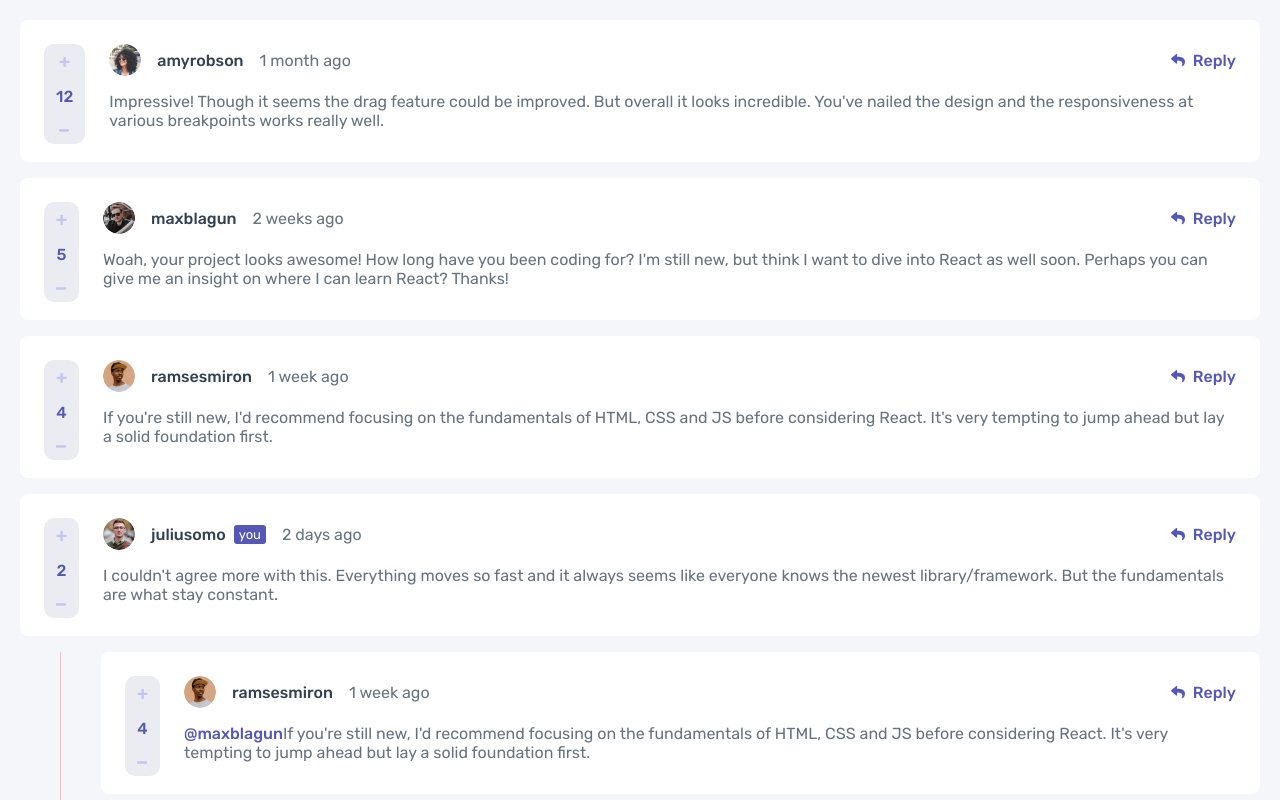
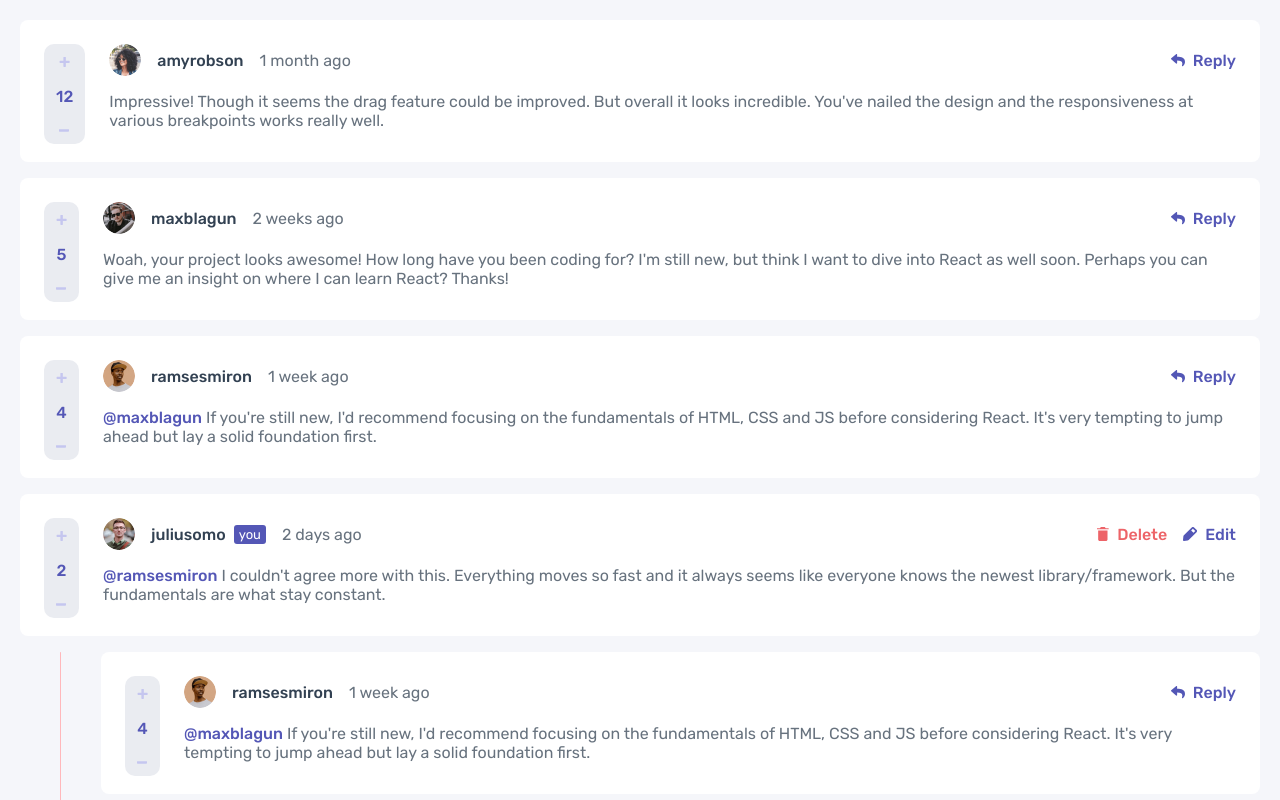
Before and after one commit to svyatoslavkk/interactive-comments-section-main, a React (Create React App) app: page / in a window 1280 px wide. Shown: the top 800 px of the page. Built offline with nearby package versions, Linux system fonts and the light colour scheme.

Commit message:
all functions moved

```diff
--- a/src/App.tsx
+++ b/src/App.tsx
@@ -81,13 +81,48 @@ function App() {
                         )}
                       <p className='date'>{item.date}</p>
                     </div>
-                    <div className='reply-desktop' onClick={() => toggleReplyMode(index)}>
+                    {item.username === 'juliusomo' ? (
+                          <div className='message-options-desktop'>
+                            <div className='delete'>
+                              <img src="icon-delete.svg" className='icon-delete' alt="Icon Delete" />
+                              <h4>Delete</h4>
+                            </div>
+                            {isEditing && editIndex === index ? (
+                              <button type="button" className='send-button' onClick={handleUpdateComment}>
+                                Update
+                              </button>
+                            ) : (
+                              <div className='edit'  onClick={() => toggleEdit(item, index)}>
+                                <img src="icon-edit.svg" className='icon-edit' alt="Icon Edit" />
+                                <h4>Edit</h4>
+                              </div>
+                            )}
+                          </div>
+                      ) : (
+                        <div className='reply-desktop'  onClick={() => togglechildReply(index)}>
                             <img src="icon-reply.svg" className='icon-reply' alt="Icon Reply" />
                             <h4>Reply</h4>
                         </div>
+                      )}
                   </div>
                   <p className='comment-text'>
-                    {item.comment}
+                        {isEditing && editIndex === index ? (
+                          <textarea
+                            className='add-comment-input'
+                            value={editedComment}
+                            onChange={(e) => setEditedComment(e.target.value)}
+                          ></textarea>
+                        ) : (
+                          <p>
+                            <span className='username-reply'>
+                            {item.replyUsername ? (
+                              <span className='username-reply'>
+                                @{item.replyUsername}
+                              </span>
+                            ) : null}
+                            </span> {item.comment}
+                          </p>
+                        )}
                       </p>
                   <div className='comment-item-footer'>
                     <LikesCounterMobile
@@ -96,10 +131,23 @@ function App() {
                       handleUpvote={() => handleUpvote(index, false)}
                       handleDownvote={() => handleDownvote(index, false)}
                     />
-                    <div className='reply' onClick={() => toggleReplyMode(index)}>
-                      <img src="icon-reply.svg" className='icon-reply' alt="Icon Reply"  />
+                    {item.username === 'juliusomo' ? (
+                          <div className='message-options'>
+                            <div className='delete'>
+                              <img src="icon-delete.svg" className='icon-delete' alt="Icon Delete" />
+                              <h4>Delete</h4>
+                            </div>
+                            <div className='edit'>
+                              <img src="icon-edit.svg" className='icon-edit' alt="Icon Edit" />
+                              <h4>Edit</h4>
+                            </div>
+                          </div>
+                        ) : (
+                          <div className='reply'  onClick={() => togglechildReply(index)}>
+                            <img src="icon-reply.svg" className='icon-reply' alt="Icon Reply" />
                             <h4>Reply</h4>
                           </div>
+                        )}
                   </div>
               </div>
             </div>
@@ -168,7 +216,15 @@ function App() {
                             onChange={(e) => setEditedComment(e.target.value)}
                           ></textarea>
                         ) : (
-                          <p><span className='username-reply'>@{item.replyUsername}</span>{item.comment}</p>
+                          <p>
+                            <span className='username-reply'>
+                            {item.replyUsername ? (
+                              <span className='username-reply'>
+                                @{item.replyUsername}
+                              </span>
+                            ) : null}
+                            </span> {item.comment}
+                          </p>
                         )}
                       </p>
 
```
Lines whose indentation alone changed are shown as unchanged.
